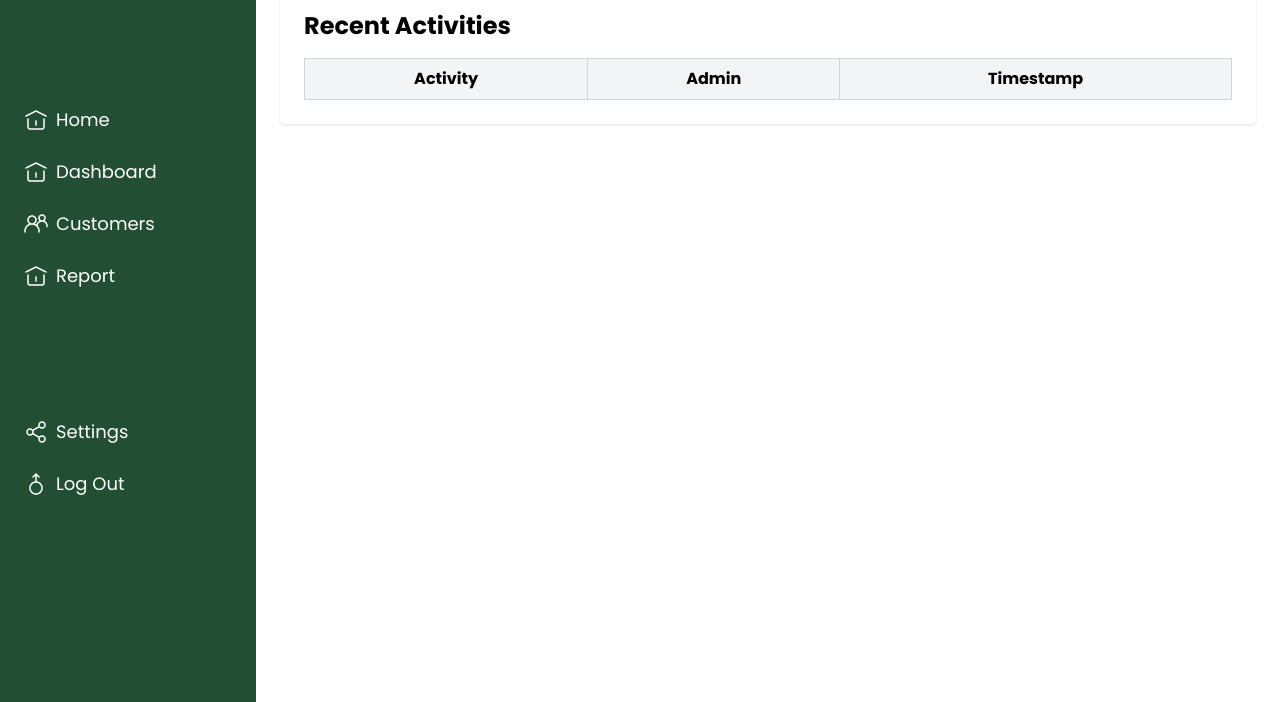
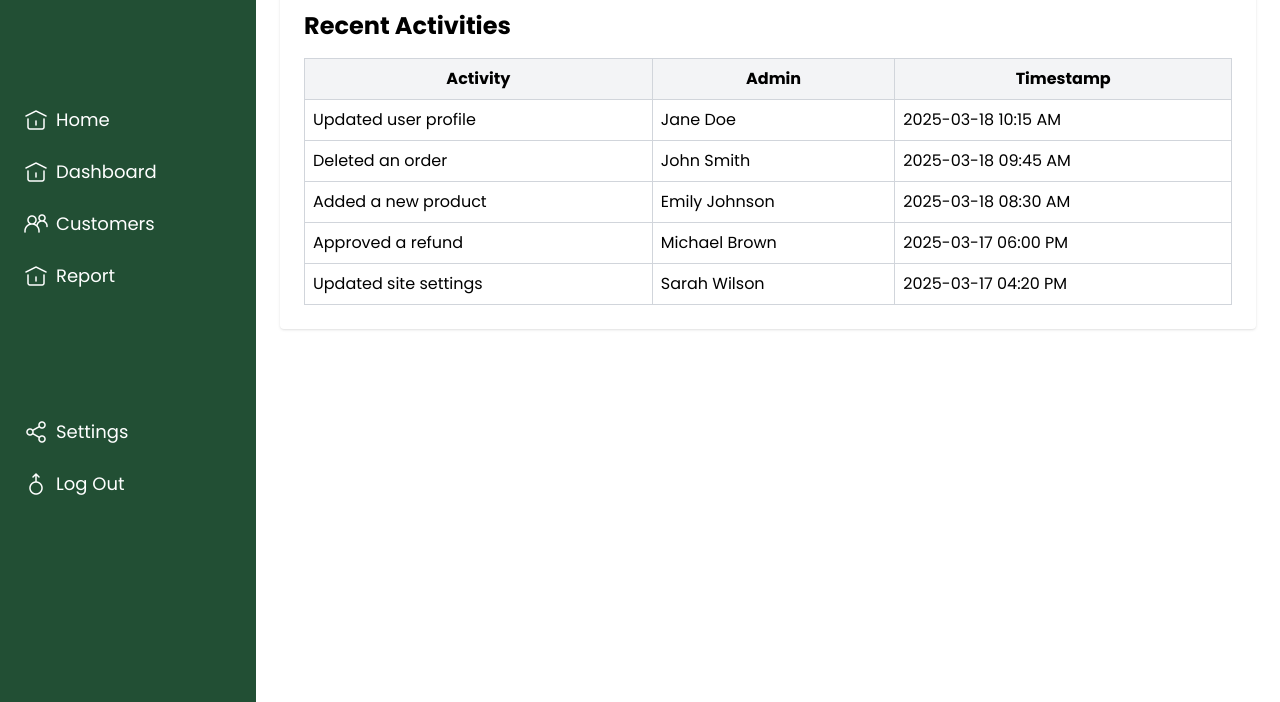
Before and after one commit to lilian-napoleon-tari/Mygarp_project, a website: page src/admin.html in a window 1280 px wide. Shown: the part 98-800 px from the top of the page. Drawn offline with nearby package versions, Linux system fonts and the light colour scheme.

Commit message:
feat: updated code

```diff
--- a/src/admin.html
+++ b/src/admin.html
@@ -122,11 +122,36 @@
               </tr>
             </thead>
             <tbody id="activities-table">
-              <!-- Activities will be inserted here by JavaScript -->
+              <tr>
+                <td class="border border-gray-300 p-2">Updated user profile</td>
+                <td class="border border-gray-300 p-2">Jane Doe</td>
+                <td class="border border-gray-300 p-2">2025-03-18 10:15 AM</td>
+              </tr>
+              <tr>
+                <td class="border border-gray-300 p-2">Deleted an order</td>
+                <td class="border border-gray-300 p-2">John Smith</td>
+                <td class="border border-gray-300 p-2">2025-03-18 09:45 AM</td>
+              </tr>
+              <tr>
+                <td class="border border-gray-300 p-2">Added a new product</td>
+                <td class="border border-gray-300 p-2">Emily Johnson</td>
+                <td class="border border-gray-300 p-2">2025-03-18 08:30 AM</td>
+              </tr>
+              <tr>
+                <td class="border border-gray-300 p-2">Approved a refund</td>
+                <td class="border border-gray-300 p-2">Michael Brown</td>
+                <td class="border border-gray-300 p-2">2025-03-17 06:00 PM</td>
+              </tr>
+              <tr>
+                <td class="border border-gray-300 p-2">Updated site settings</td>
+                <td class="border border-gray-300 p-2">Sarah Wilson</td>
+                <td class="border border-gray-300 p-2">2025-03-17 04:20 PM</td>
+              </tr>
             </tbody>
           </table>
         </div>
       </main>
+
     </div>
 
     <script>
```
